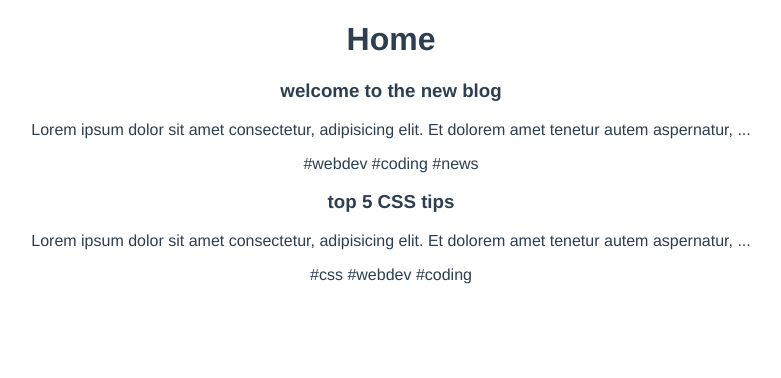
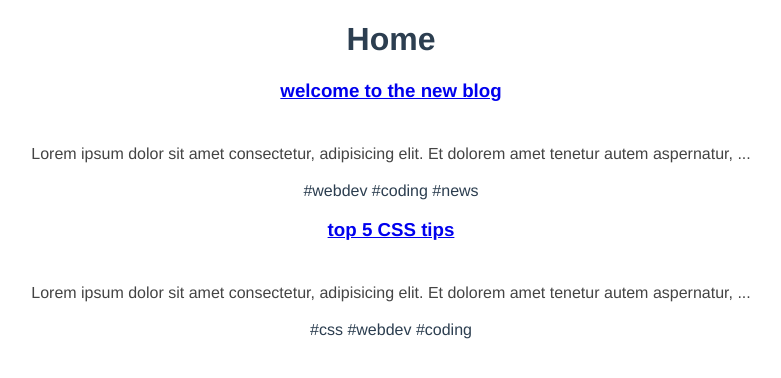
Before and after one commit to lbertoncello/vue-dojo-blog, a Vue app: page / in a window 1280 px wide. Shown: the top 378 px of the page, without its empty margins (249-1030 px from the left). Built offline with nearby package versions, Linux system fonts and the light colour scheme; data requests are answered from the project's data file.

Commit message:
feat: add link to the details of the posts

```diff
--- a/src/components/SinglePost.vue
+++ b/src/components/SinglePost.vue
@@ -1,6 +1,8 @@
 <template>
   <div class="post">
-    <h3>{{ post.title }}</h3>
+    <router-link :to="{ name: 'Details', params: { id: post.id } }">
+      <h3>{{ post.title }}</h3>
+    </router-link>
     <p>{{ snippet }}</p>
     <span v-for="tag in post.tags" :key="tag">
       #{{ tag }}
--- a/src/router/index.js
+++ b/src/router/index.js
@@ -1,11 +1,18 @@
 import { createRouter, createWebHistory } from 'vue-router'
 import Home from '../views/Home.vue'
+import Details from '../views/Details.vue'
 
 const routes = [
   {
     path: '/',
     name: 'Home',
     component: Home
+  },
+  {
+    path: '/posts/:id',
+    name: 'Details',
+    component: Details,
+    props: true
   }
 ]
 
```
